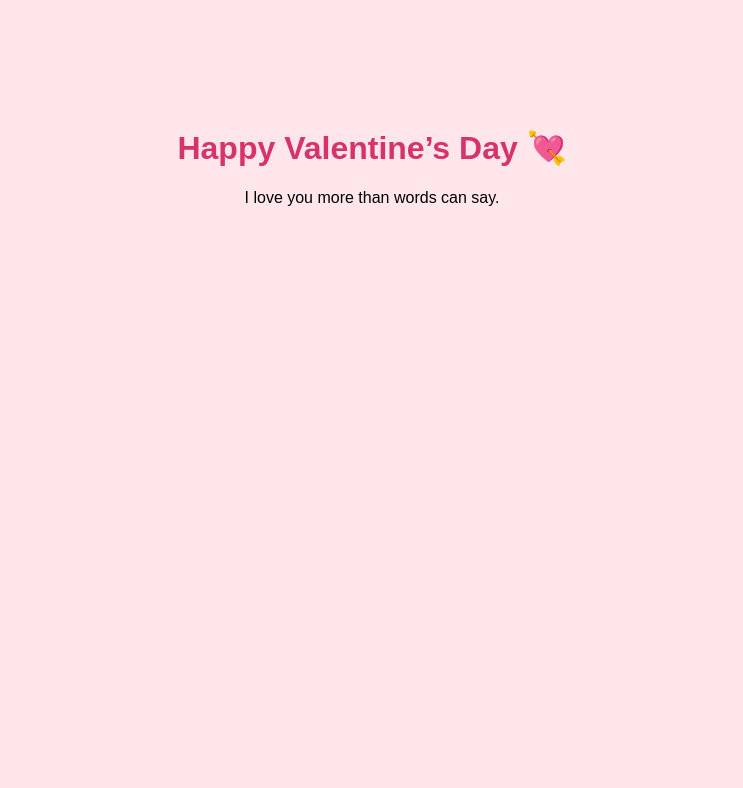
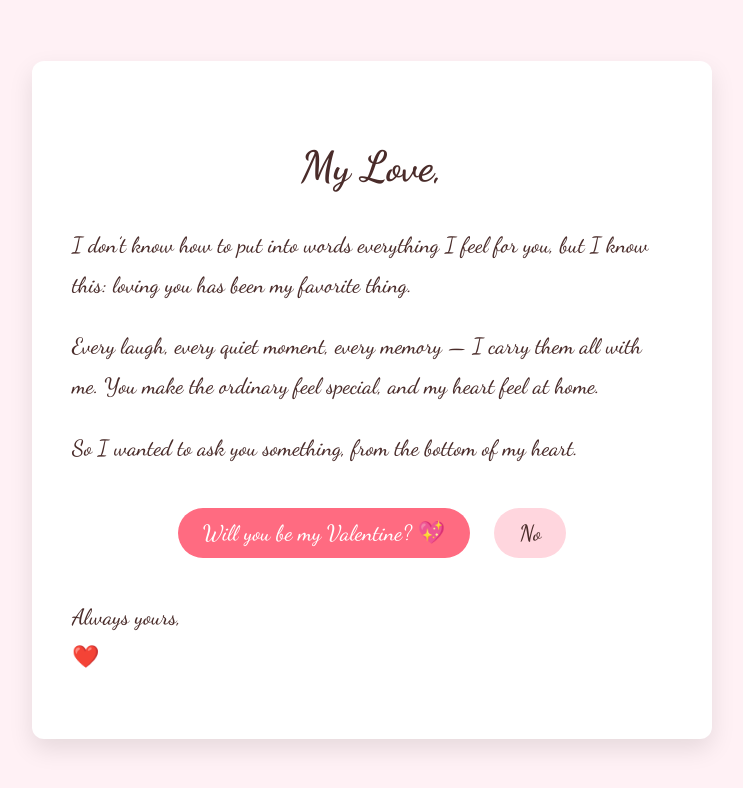
Before and after one commit to cleopatrachung/valentines, a plain HTML site: page index.html in a window 1280 px wide. Shown: the whole page, without its empty margins (268-1011 px from the left). Drawn offline with Linux system fonts and the light colour scheme.

Commit message:
Update index.html

```diff
--- a/index.html
+++ b/index.html
@@ -1,21 +1,132 @@
 <!DOCTYPE html>
-<html>
+<html lang="en">
 <head>
-  <title>Happy Valentine’s Day ❤️</title>
+  <meta charset="UTF-8">
+  <title>For You ❤️</title>
+
+  <!-- Google Font for handwritten feel -->
+  <link href="https://fonts.googleapis.com/css2?family=Dancing+Script:wght@500;700&display=swap" rel="stylesheet">
+
   <style>
     body {
-      background-color: #ffe6eb;
-      font-family: Arial, sans-serif;
+      background: #fff1f5;
+      display: flex;
+      justify-content: center;
+      align-items: center;
+      min-height: 100vh;
+      margin: 0;
+      font-family: 'Dancing Script', cursive;
+    }
+
+    .letter {
+      background: #ffffff;
+      width: 90%;
+      max-width: 600px;
+      padding: 40px;
+      border-radius: 12px;
+      box-shadow: 0 10px 25px rgba(0,0,0,0.1);
+      line-height: 1.8;
+      color: #4a2c2a;
+    }
+
+    h1 {
       text-align: center;
-      padding-top: 100px;
+      font-size: 42px;
+      margin-bottom: 20px;
     }
-    h1 {
-      color: #d6336c;
+
+    p {
+      font-size: 22px;
+    }
+
+    .signature {
+      margin-top: 30px;
+      font-size: 24px;
+    }
+
+    .buttons {
+      text-align: center;
+      margin-top: 30px;
+    }
+
+    button {
+      font-family: 'Dancing Script', cursive;
+      font-size: 22px;
+      padding: 12px 25px;
+      margin: 10px;
+      border: none;
+      border-radius: 25px;
+      cursor: pointer;
+      transition: transform 0.2s;
+    }
+
+    .yes {
+      background-color: #ff6b81;
+      color: white;
+    }
+
+    .yes:hover {
+      transform: scale(1.1);
+    }
+
+    .no {
+      background-color: #ffd6de;
+      color: #4a2c2a;
+      position: relative;
+    }
+
+    #response {
+      text-align: center;
+      font-size: 26px;
+      margin-top: 20px;
+      display: none;
     }
   </style>
 </head>
+
 <body>
-  <h1>Happy Valentine’s Day 💘</h1>
-  <p>I love you more than words can say.</p>
+  <div class="letter">
+    <h1>My Love,</h1>
+
+    <p>
+      I don’t know how to put into words everything I feel for you,
+      but I know this: loving you has been my favorite thing.
+    </p>
+
+    <p>
+      Every laugh, every quiet moment, every memory —
+      I carry them all with me. You make the ordinary feel special,
+      and my heart feel at home.
+    </p>
+
+    <p>
+      So I wanted to ask you something, from the bottom of my heart.
+    </p>
+
+    <div class="buttons">
+      <button class="yes" onclick="sayYes()">Will you be my Valentine? 💖</button>
+      <button class="no" onmouseover="moveButton(this)">No</button>
+    </div>
+
+    <div id="response">
+      💘 Yay! I love you forever 💘
+    </div>
+
+    <div class="signature">
+      <p>Always yours,<br>❤️</p>
+    </div>
+  </div>
+
+  <script>
+    function sayYes() {
+      document.getElementById("response").style.display = "block";
+    }
+
+    function moveButton(button) {
+      const x = Math.random() * 200 - 100;
+      const y = Math.random() * 200 - 100;
+      button.style.transform = `translate(${x}px, ${y}px)`;
+    }
+  </script>
 </body>
 </html>
```
